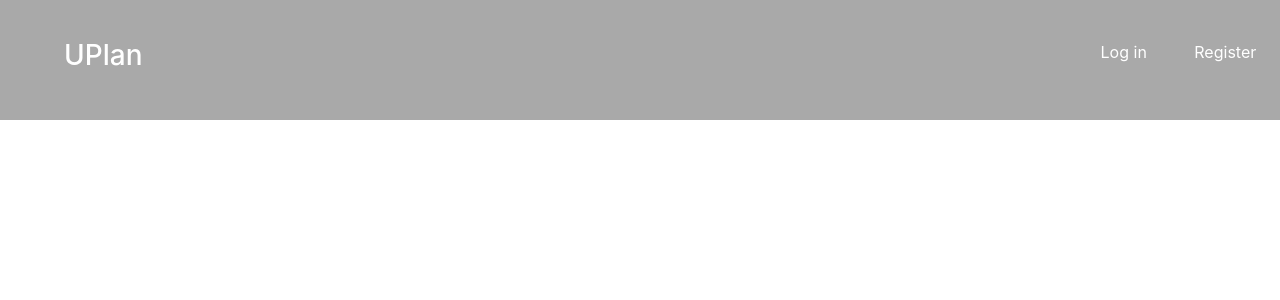
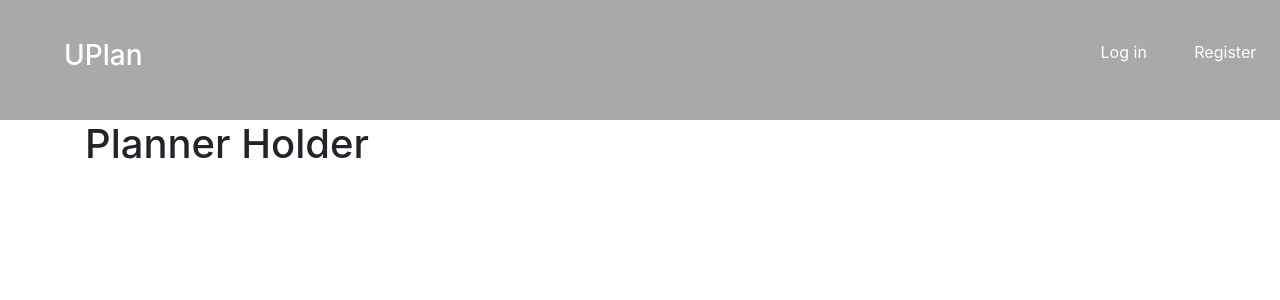
Before and after one commit to adriennereyes/UPlan, a React (Create React App) app in the folder client/: page /planner in a window 1280 px wide. Shown: the top 300 px of the page. Built offline with nearby package versions, Linux system fonts and the light colour scheme.

Commit message:
created planner route

```diff
--- a/client/src/App.js
+++ b/client/src/App.js
@@ -12,6 +12,7 @@ import Register from "./Register";
 import Nav from "./Nav";
 import Empty from "./empty";
 import Event from "./Event";
+import Planner from "./planner";
 
 function App() {
   return (
@@ -25,6 +26,7 @@ function App() {
             <Route path="/register" component={Register} />
             <Route path="/empty" component={Empty} />
             <Route path="/event" component={Event} />
+            <Route path="/planner" component={Planner} />
           </Switch>
         </div>
       </Router>
--- /dev/null
+++ b/client/src/planner.js
@@ -0,0 +1,10 @@
+import React from "react";
+
+function Planner () {
+    return (
+        <h1>Planner Holder</h1>
+    );
+
+}
+
+export default Planner;
```
